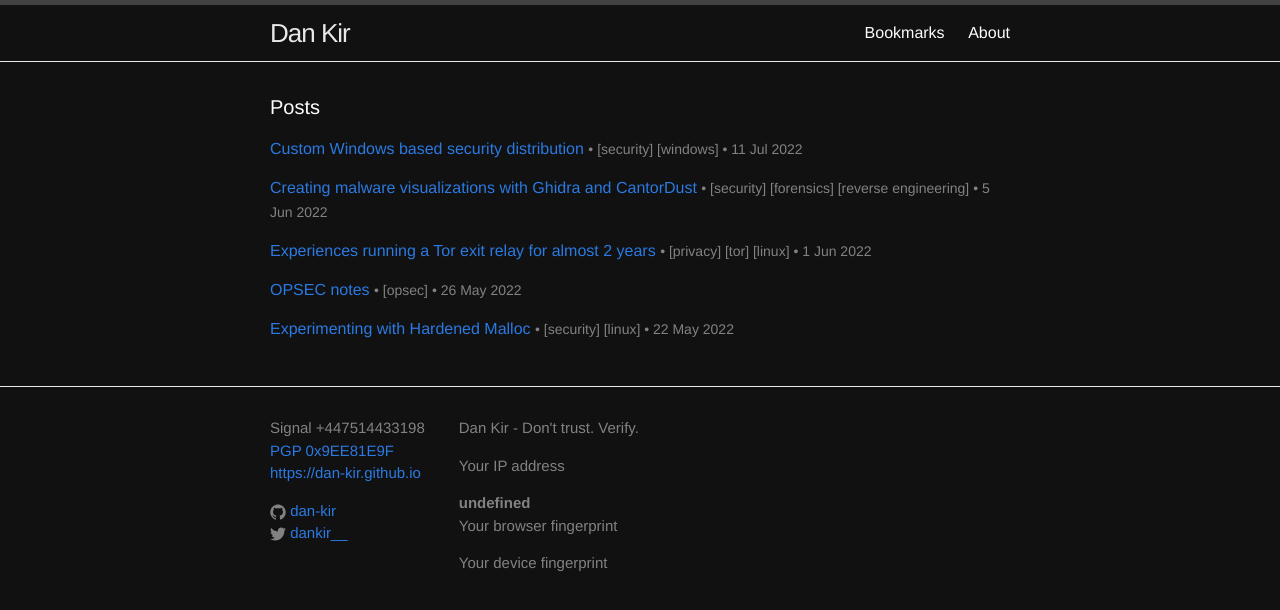
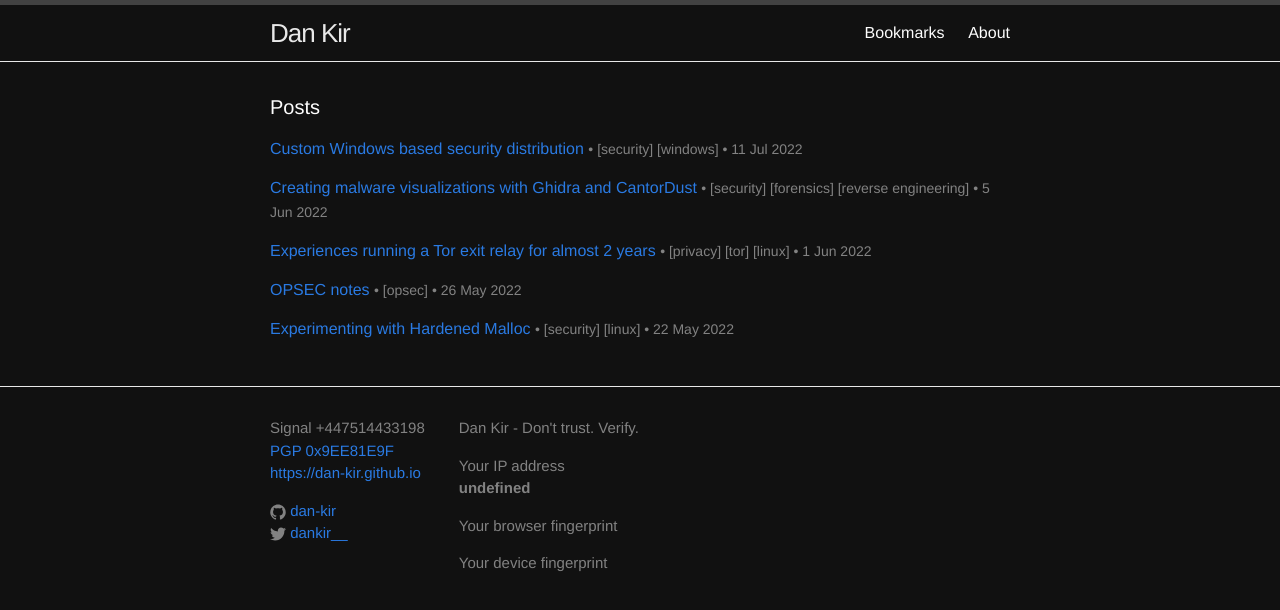
Before and after one commit to dan-kir/dan-kir.github.io, a Jekyll site: the page built from index.html, in a window 1280 px wide. Shown: the top 610 px of the page. Built offline with Jekyll 4.4.1, drawn with Linux system fonts in a browser that asks for light colours; nearby versions of some CDN libraries.

Commit message:
i have a problem

```diff
--- a/_includes/footer.html
+++ b/_includes/footer.html
@@ -28,13 +28,14 @@
           var userip;
         </script>
 
-        <p>Your IP address</p>
+        Your IP address
         <script type="text/javascript" src="https://l2.io/ip.js?var=userip"></script>
-        <strong>
+        <p><strong>
         <script type="text/javascript">
           document.write("", userip);
         </script>
         </strong>
+        </p>
 
         <p>Your browser fingerprint<br /><strong id="browserFingerprint"></strong></p>
         <p>Your device fingerprint<br /><strong id="deviceFingerprint"></strong></p>
```
